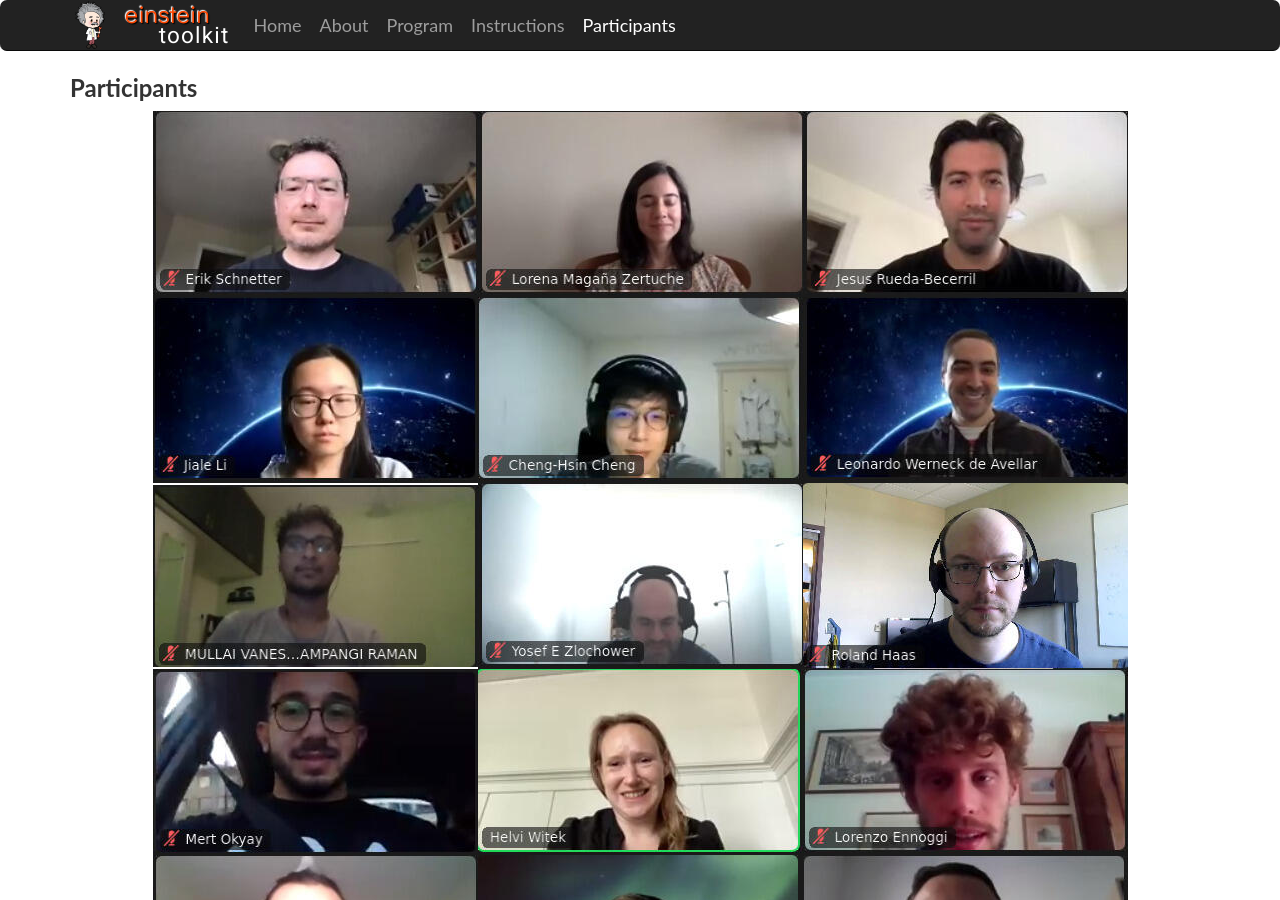
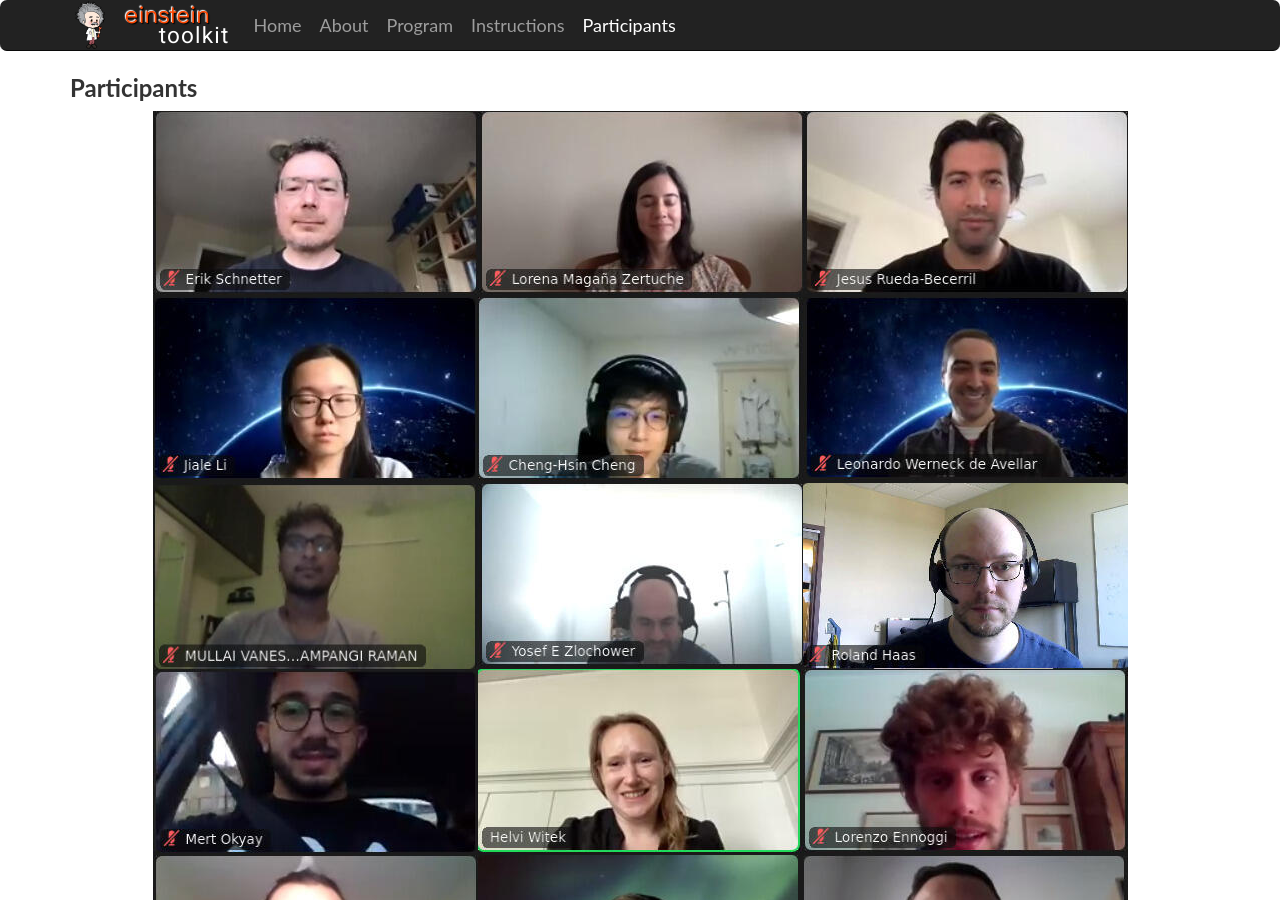
Before and after one commit to EinsteinToolkit/et2021uiuc, a Jekyll site: the page built from participants.html, in a window 1280 px wide and 900 px high. Built offline with Jekyll 4.4.1, drawn with Linux system fonts in a browser that asks for light colours.

Commit message:
participants: hard-code image size for participants
some are one pixel short, plus hard-coding them speeds layout

```diff
--- a/participants.html
+++ b/participants.html
@@ -87,8 +87,9 @@ function randomizeParticipantPhotos(id) {
       <div class="col-xs-12">
         <h1>Participants</h1>
         <div id="participant_photos" style="width: 100%; text-align: center">
+<!-- some of the cut images are one pixel row show -->
 {%for img in site.data.participant_photos-%}
-<img src="{{img}}" alt="Photo of a participant">
+<img width="325" height="186" src="{{img}}" alt="Photo of a participant">
 {%-endfor%}
         </div>
         <!-- cannot be attached to div (where I want it) via onload -->
```
